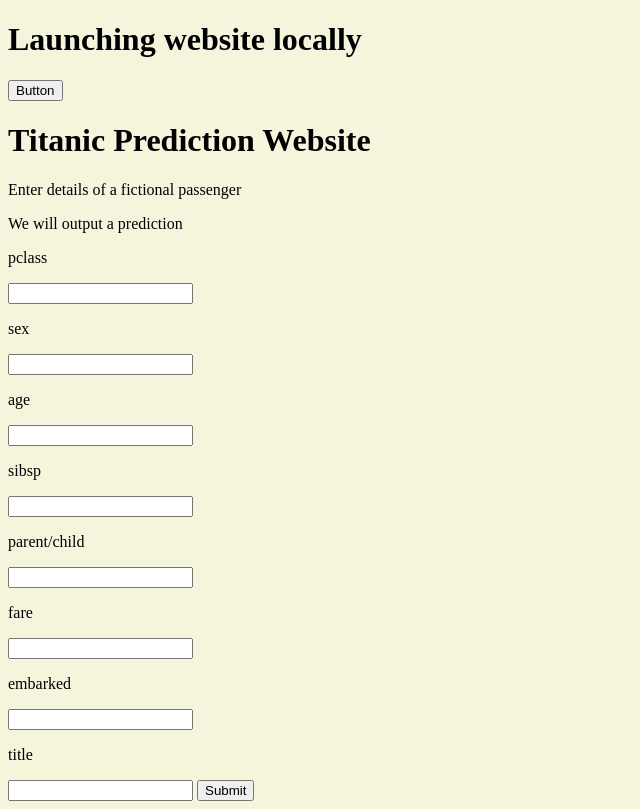
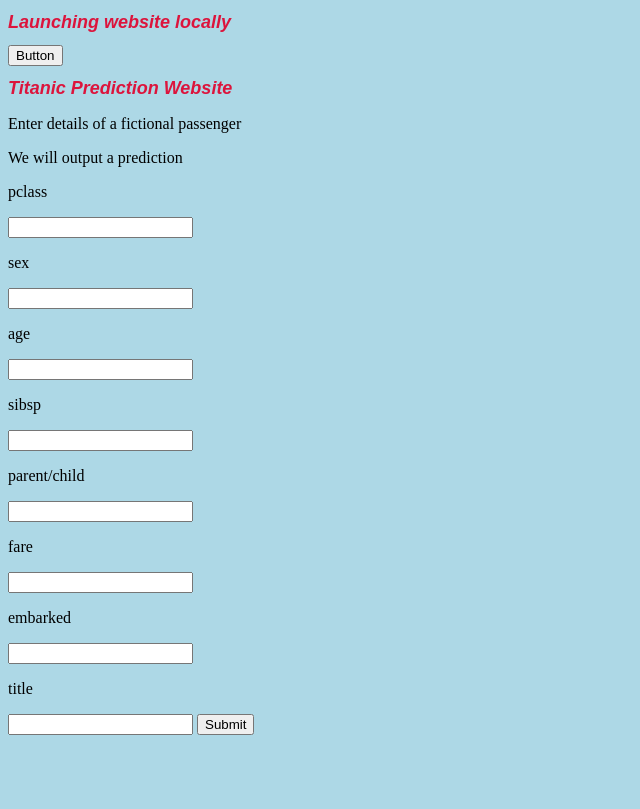
Before and after one commit to tcruz88/titanic_survival_predictor, a Django app: page / in a window 1280 px wide. Shown: the whole page, without its empty margins (0-640 px from the left). After the commit the page ends 735 px from the top, so only its background shows below. Run offline with Django 3.2, Linux system fonts and the light colour scheme.

Commit message:
change h1 color

```diff
--- a/static/style.css
+++ b/static/style.css
@@ -1,3 +1,10 @@
 body {
-    background-color: beige;
+    background-color: lightblue;
 }
+
+h1 {
+    font-size: large;
+    font-style: italic;
+    font-family: Arial, Helvetica, sans-serif;
+    color: crimson;
+}
```
